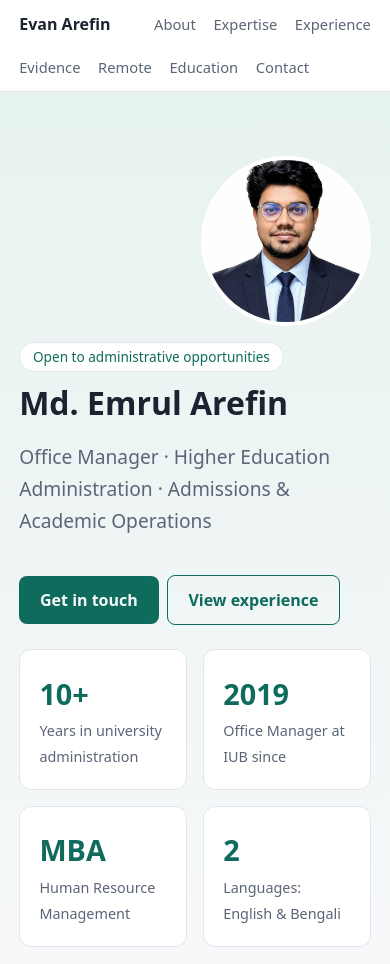
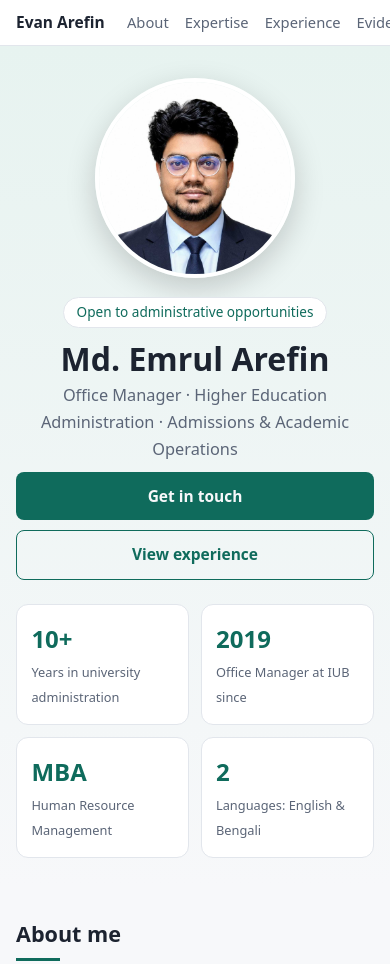
Before and after one commit to emrularefin/emrularefin.github.io, a plain HTML site: page index.html in a window 390 px wide. Shown: the top 964 px of the page. Drawn offline with Linux system fonts and the light colour scheme; no server answers.

Commit message:
Add files via upload

```diff
--- a/index.html
+++ b/index.html
@@ -32,7 +32,6 @@ h2::after{content:"";display:block;width:44px;height:3px;background:var(--acc);m
 .job h3{margin:0}.job small{color:var(--mute)}.job ul{padding-left:1.1rem;margin:.6rem 0}.job li{margin:.3rem 0}
 .chips span{display:inline-block;background:var(--acc2);color:var(--acc);padding:.3rem .8rem;border-radius:99px;margin:.25rem .25rem 0 0;font-size:.9rem}
 footer{padding:2rem 1.2rem;color:var(--mute);font-size:.9rem;text-align:center;border-top:1px solid var(--line)}
-.ph{float:right;width:clamp(170px,30vw,260px);height:clamp(170px,30vw,260px);border-radius:50%;object-fit:cover;border:4px solid var(--card);margin:0 0 1rem 1rem}
 .stats{clear:both}[hidden]{display:none!important}
 .lead{color:var(--mute);max-width:720px;margin:-.4rem 0 1.2rem}
 .ev .k{display:inline-block;font-size:.75rem;color:var(--acc);background:var(--acc2);padding:.1rem .6rem;border-radius:99px;margin-bottom:.5rem}
@@ -40,17 +39,43 @@ footer{padding:2rem 1.2rem;color:var(--mute);font-size:.9rem;text-align:center;b
 .gal{display:grid;grid-template-columns:repeat(auto-fit,minmax(220px,1fr));gap:1rem;margin-top:1.2rem}
 .gal figure{margin:0}.gal img{width:100%;border-radius:10px;border:1px solid var(--line);display:block}
 .gal figcaption{font-size:.85rem;color:var(--mute);margin-top:.3rem}
+.hero{display:flex;align-items:center;justify-content:space-between;gap:2rem}
+.ht{flex:1;min-width:0}
+.ph{flex:none;width:clamp(200px,26vw,290px);aspect-ratio:1/1;border-radius:50%;object-fit:cover;object-position:top;border:4px solid var(--card);box-shadow:0 10px 30px rgba(0,0,0,.18)}
+html{scroll-padding-top:64px}img{max-width:100%}
+.job,.card,.stat{overflow-wrap:anywhere}
+@media(max-width:820px){
+ .grid{grid-template-columns:repeat(auto-fit,minmax(220px,1fr))}
+}
+@media(max-width:640px){
+ body{font-size:15.5px}
+ nav div{flex-wrap:nowrap;overflow-x:auto;gap:1rem;padding:.6rem 1rem;scrollbar-width:none}
+ nav div::-webkit-scrollbar{display:none}
+ nav a,nav b{white-space:nowrap;flex:none}nav b{margin-right:.4rem}
+ main,header>div,footer{padding-left:1rem;padding-right:1rem}
+ header{padding:2rem 0 1.8rem}
+ .hero{flex-direction:column-reverse;text-align:center;gap:1.2rem}
+ .ph{width:200px}
+ h1{font-size:2rem}.sub{font-size:1.02rem;margin:0 auto}
+ .btn{display:block;width:100%;margin:.6rem 0 0;text-align:center}
+ .stats{grid-template-columns:repeat(2,1fr);gap:.7rem}
+ .stat{padding:.9rem}.stat b{font-size:1.5rem}.stat span{font-size:.8rem}
+ section{padding:1.8rem 0}h2{font-size:1.35rem}
+ .grid,.gal{grid-template-columns:1fr}
+ .job{padding-left:.9rem}
+ .card .btn{margin-top:.6rem!important}
+}
 </style>
 </head>
 <body>
 <nav><div><b>Evan Arefin</b><a href="#about">About</a><a href="#expertise">Expertise</a><a href="#experience">Experience</a><a href="#evidence">Evidence</a><a href="#remote">Remote</a><a href="#education">Education</a><a href="#contact">Contact</a></div></nav>
 
-<header><div>
-<img class="ph" src="photo.jpg" alt="Portrait of Md. Emrul Arefin" onerror="this.remove()"><span class="tag">Open to administrative opportunities</span>
+<header><div><div class="hero"><div class="ht">
+<span class="tag">Open to administrative opportunities</span>
 <h1>Md. Emrul Arefin</h1>
 <p class="sub">Office Manager · Higher Education Administration · Admissions &amp; Academic Operations</p>
 <a class="btn" href="#contact">Get in touch</a><a class="btn o" href="#experience">View experience</a><a class="btn o" data-ev href="Md-Emrul-Arefin-CV.pdf" download>Download CV</a>
-<div class="stats">
+</div><img class="ph" src="photo.jpg" alt="Portrait of Md. Emrul Arefin" onerror="this.remove()"></div><div class="stats">
 <div class="stat"><b>10+</b><span>Years in university administration</span></div>
 <div class="stat"><b>2019</b><span>Office Manager at IUB since</span></div>
 <div class="stat"><b>MBA</b><span>Human Resource Management</span></div>
```
